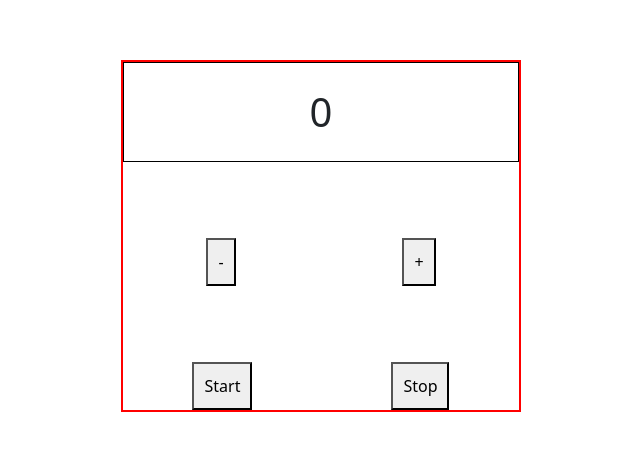
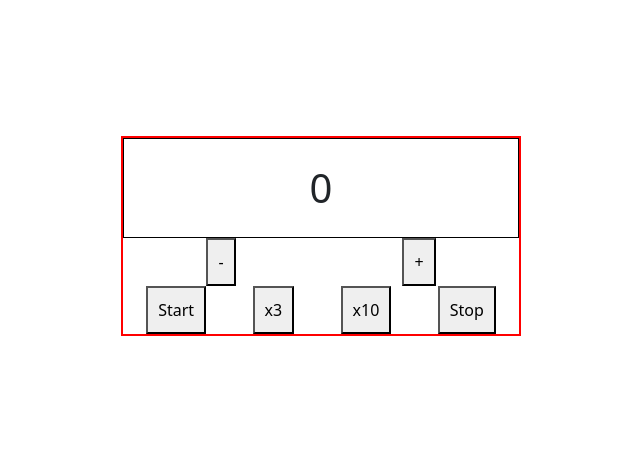
Before and after one commit to Edoardo-Monti/contatore, a plain HTML site: page index.html in a window 1280 px wide. Shown: the part 164-614 px from the top of the page, without its empty margins (319-959 px from the left). Drawn offline with nearby package versions, Linux system fonts and the light colour scheme.

Commit message:
add style and button x3 x10

```diff
--- a/index.html
+++ b/index.html
@@ -20,12 +20,14 @@
             <div class="screen d-flex justify-content-center align-items-center">
                 0
             </div>
-            <div class="box d-flex justify-content-around align-items-center">
+            <div class="box-1 d-flex justify-content-around">
                 <button id="minus">-</button>
                 <button id="plus">+</button>
             </div>
-            <div class="d-flex justify-content-around align-items-center">
+            <div class="box-2 d-flex justify-content-around">
                 <button id="start">Start</button>
+                <button id="x3">x3</button>
+                <button id="x10">x10</button>
                 <button id="stop">Stop</button>
             </div>
         </div>
```
